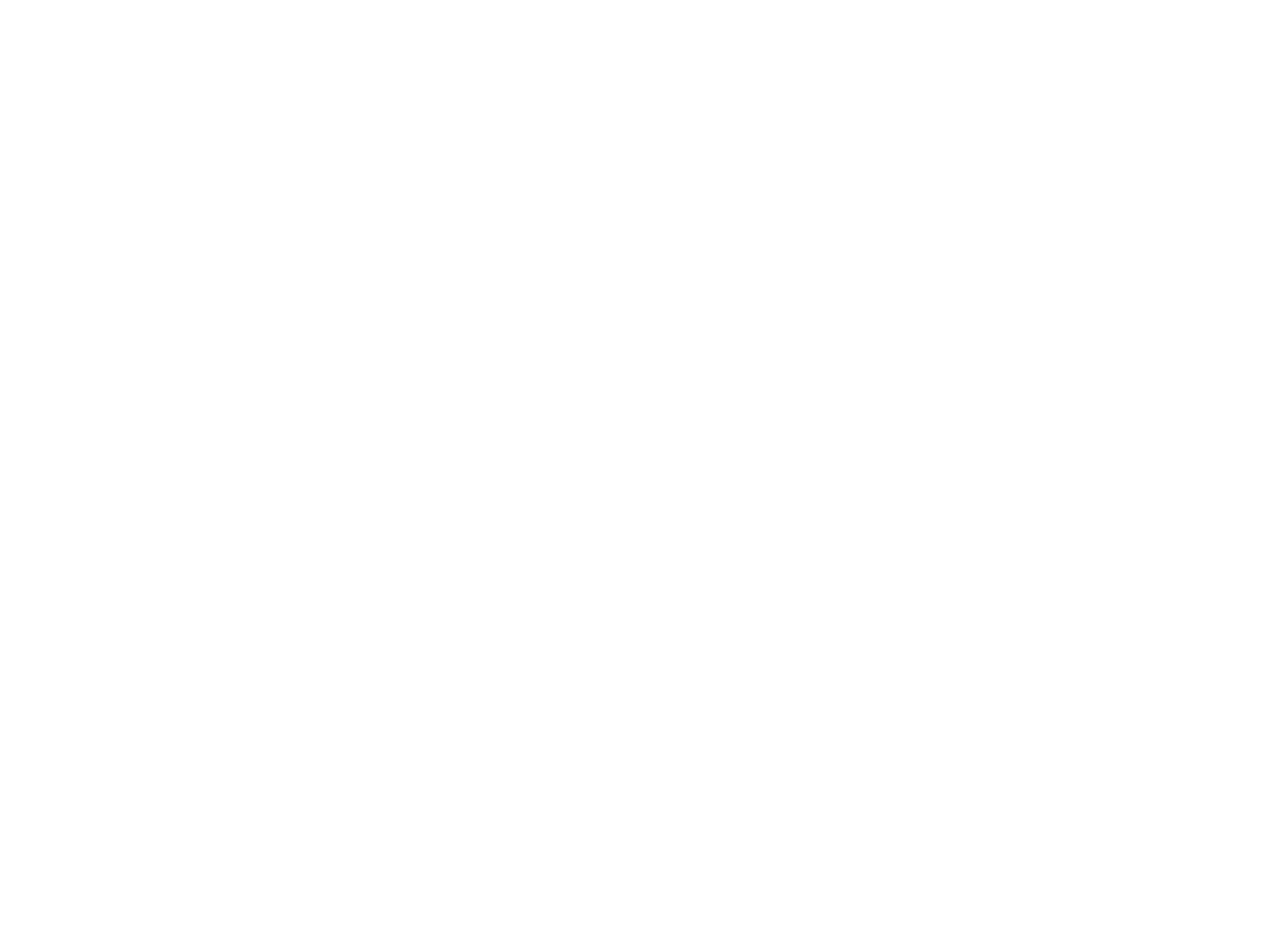
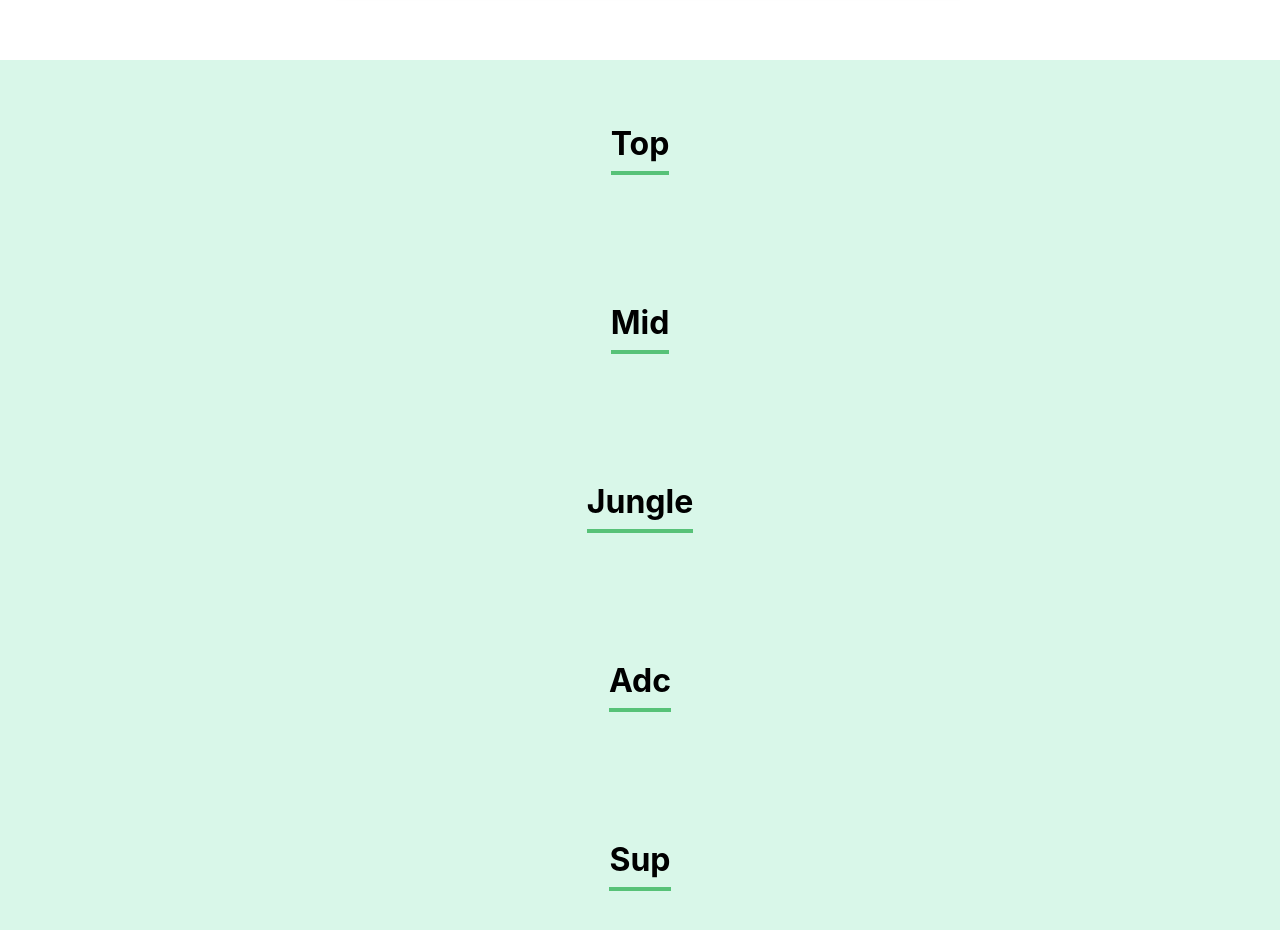
Before and after one commit to marc0sfernandes/organo, a React (Create React App) app: page / in a window 1280 px wide. Shown: the part 1240-2170 px from the top of the page. Before the commit the page ends 1300 px from the top, so only its background shows below. Built offline with nearby package versions, Linux system fonts and the light colour scheme.

Commit message:
create component Time

```diff
--- a/src/App.js
+++ b/src/App.js
@@ -1,11 +1,26 @@
+import { useState } from 'react';
 import Banner from './componentes/Banner/Banner';
 import Formulario from './componentes/Formulario';
+import Time from './componentes/Time';
 
 function App() {
+
+  const [colaboradores, setColaboradores]= useState([])
+
+  const novoPlayerAdicionado = (colaborador)=>{
+    console.log(colaborador)
+    setColaboradores([...colaboradores,colaborador])
+  }
+
   return (
     <div className="App">
       <Banner />
-      <Formulario/>
+      <Formulario aoPlayerCadastrado={colaborador =>novoPlayerAdicionado(colaborador)}/>
+      <Time nome="Top"/>
+      <Time nome="Mid"/>
+      <Time nome="Jungle"/>
+      <Time nome="Adc"/>
+      <Time nome="Sup"/>
     </div>
   );
 }
--- a/src/componentes/CampoTexto/CampoTexto.js
+++ b/src/componentes/CampoTexto/CampoTexto.js
@@ -7,6 +7,7 @@ const CampoTexto = (props)=>{
     const aoDigitado= (evento)=>{
         props.aoAlterado(evento.target.value)
     }
+
     return (
         <div className="campo-texto">
             <label>{props.label}</label>
--- a/src/componentes/Formulario/index.js
+++ b/src/componentes/Formulario/index.js
@@ -4,7 +4,7 @@ import CampoTexto from '../CampoTexto/CampoTexto'
 import ListaSuspensa from '../ListaSuspensa'
 import './Formulario.css'
 
-const Formulario = () => {
+const Formulario = (props) => {
     const times = [
         'Top',
         'Mid',
@@ -20,7 +20,10 @@ const Formulario = () => {
 
     const aoSalvar= (evento)=>{
         evento.preventDefault()
-        console.log('formulario enviado =>',nome,imagem,time)
+        props.aoPlayerCadastrado(
+            [
+            nome,time,imagem
+        ])
     }
     return (
         <section className='formulario'>
--- /dev/null
+++ b/src/componentes/Time/Time.css
@@ -0,0 +1,12 @@
+.time{
+    text-align: center;
+    padding: 32px;
+    background-color: #D9f7e9;
+}
+
+.time h3 {
+    font-size: 32px;
+    border-bottom: 4px solid #57c278;
+    display: inline-block;
+    padding-bottom: 8px;
+}
--- /dev/null
+++ b/src/componentes/Time/index.js
@@ -0,0 +1,11 @@
+import './Time.css'
+
+const Time= (props) => {
+    return(
+        <section className='time'>
+            <h3>{props.nome}</h3>
+        </section>
+    )
+}
+
+export default Time
```
